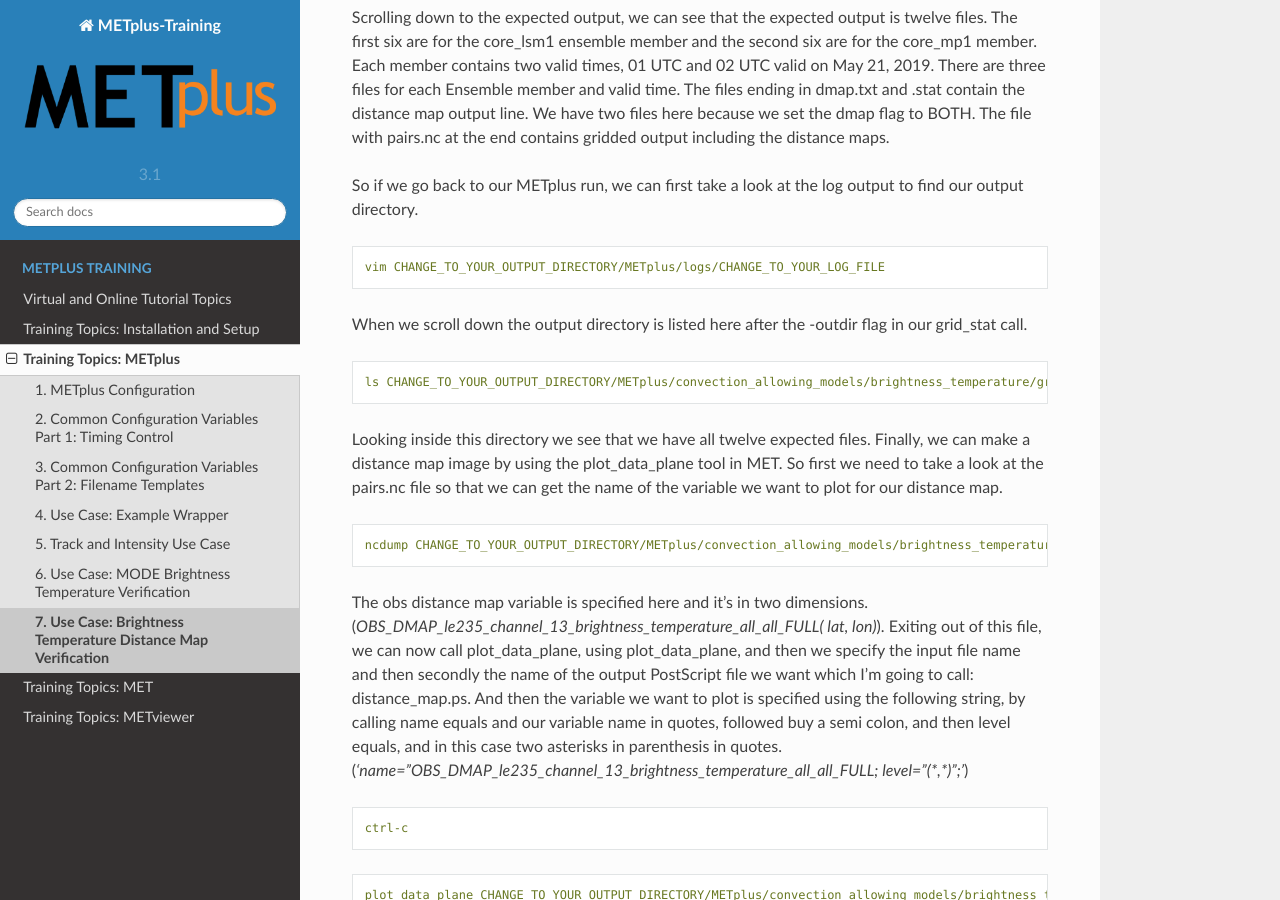
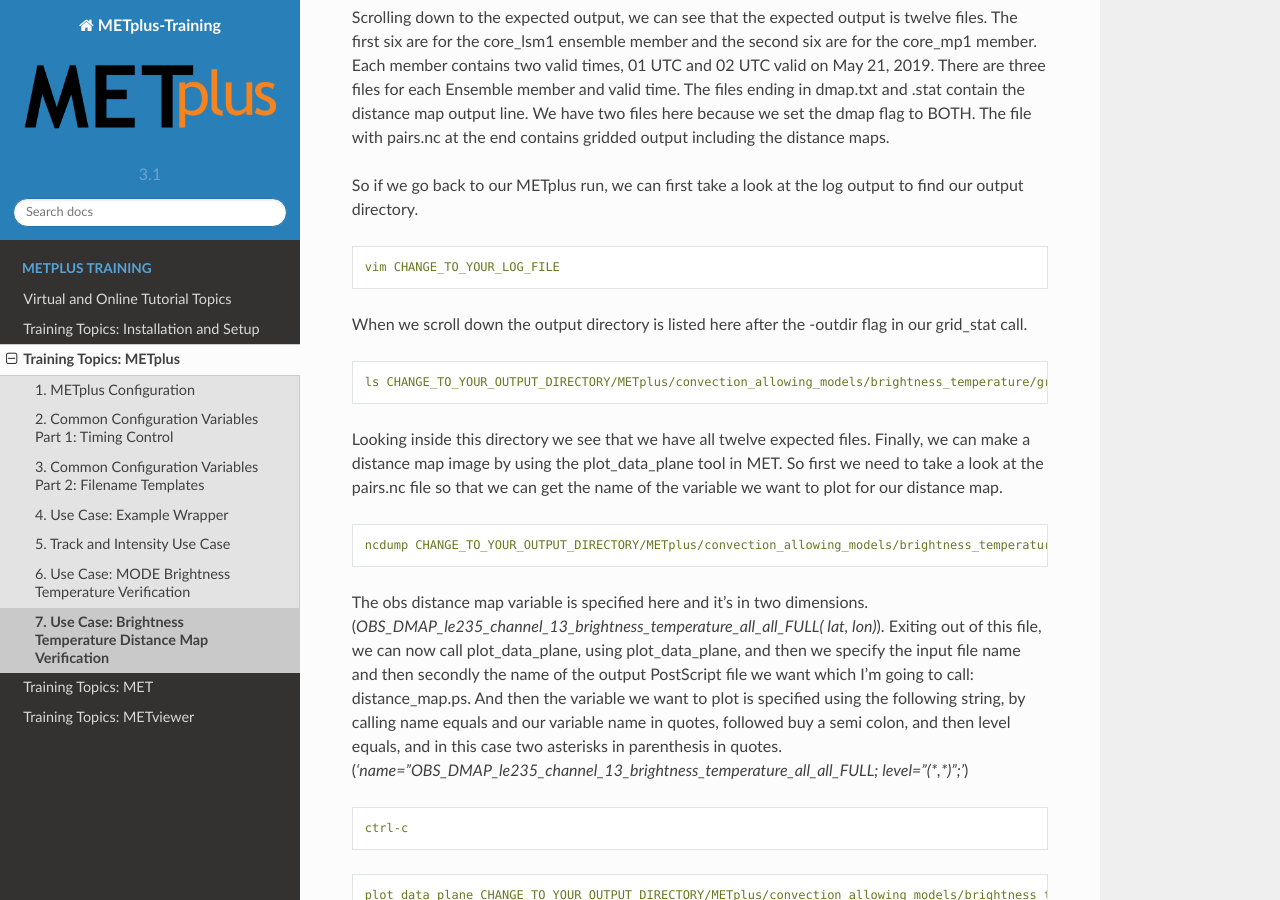
Before and after one commit to dtcenter/METplus-Training, a Sphinx documentation site: the page built from docs/modules/METplus/use_case_brightness_temperature_distance_map.rst, in a window 1280 px wide and 900 px high, scrolled down 3660 px. Built offline with Sphinx 7.4.7 and the Read the Docs theme 2.0.0, drawn with Linux system fonts in a browser that asks for light colours.

Commit message:
Update use_case_brightness_temperature_distance_map.rst

```diff
--- a/docs/modules/METplus/use_case_brightness_temperature_distance_map.rst
+++ b/docs/modules/METplus/use_case_brightness_temperature_distance_map.rst
@@ -200,7 +200,7 @@
 
 .. code-block:: ini
 
-  vim CHANGE_TO_YOUR_OUTPUT_DIRECTORY/METplus/logs/CHANGE_TO_YOUR_LOG_FILE
+  vim CHANGE_TO_YOUR_LOG_FILE
 
 When we scroll down the output directory is listed here after the -outdir flag in our grid_stat call.
 
```
